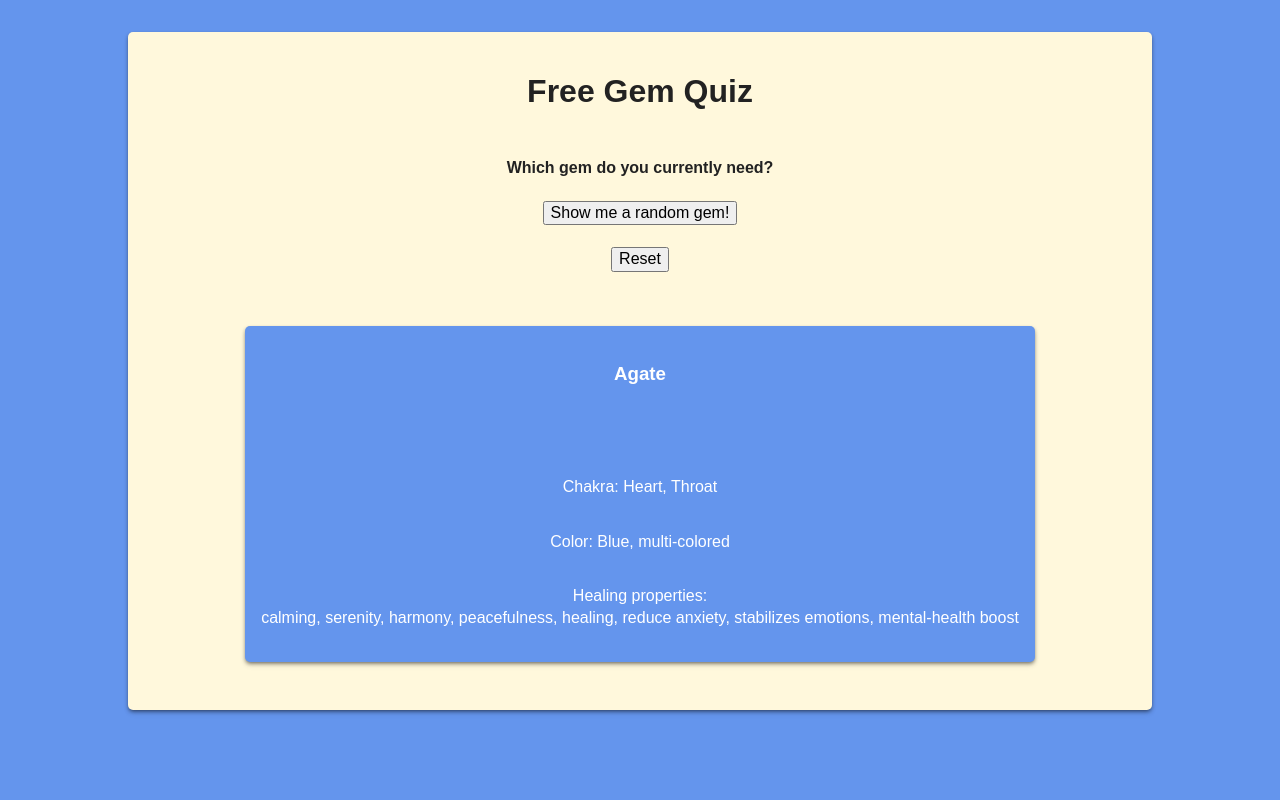
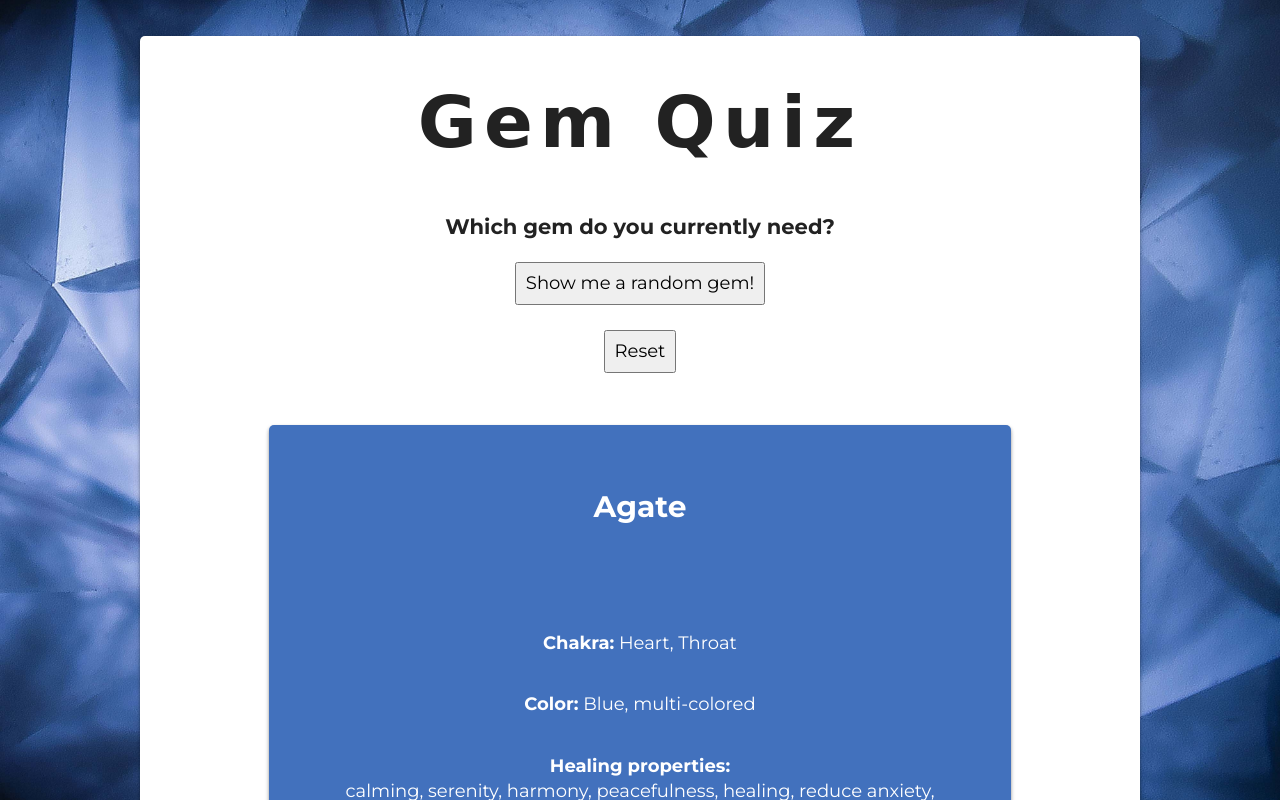
Before and after one commit to ddarlin1/gems-quiz, a plain HTML site: page index.html in a window 1280 px wide. Both pictures are taken after a click on the button "Show me a random gem!". Shown: the top 800 px of the page. Drawn offline with Linux system fonts and the light colour scheme; a web font is replaced by a local one.

Commit message:
Updated css

```diff
--- a/css/styles.css
+++ b/css/styles.css
@@ -16,9 +16,10 @@ body {
     justify-content: center;
     flex-direction: column;
     text-align: center;
-    font-family: Arial, sans-serif;
-    background: cornflowerblue;
-    color: cornsilk;
+    font-family: 'Montserrat', sans-serif;
+    background: #4271bd url("../img/bg1.jpeg") no-repeat center fixed;
+    background-size: cover;
+    color: #fff;
     font-size: 16px;
 }
 
@@ -26,8 +27,20 @@ body {
     display: none !important;
 }
 
+h1 {
+    width: 100%;
+    padding: 0.25em 0;
+    margin: 0;
+    font-family: 'Pushster', cursive;
+    font-size: 2.75em;
+    letter-spacing: 0.1em;
+    text-align: center;
+    border-top-left-radius: 20px;
+    border-top-right-radius: 20px;
+}
+
 .container {
-    background-color: cornsilk;
+    background-color:#fff;
     color: #222;
     display: flex;
     align-items: center;
@@ -35,7 +48,7 @@ body {
     flex-direction: column;
     flex-wrap: wrap;
     width: 80%;
-    max-width: 1200px;
+    max-width: 1000px;
     margin: 2em;
     padding: 1em 2em;
     border-radius: 5px;
@@ -43,18 +56,86 @@ body {
     rgba(0,0,0,0.6) 0px 2px 4px -1px;
 }
 
+.advanced {
+    line-height: 1em;
+    padding: .5em .5em;
+}
+
+.heal-select, .chakra-select, .color-select {
+    line-height: 1.7em;
+}
+
 .gems-display {
-    background-color: cornflowerblue;
+    background-color: #4271bd;
     color: white;
     display: flex;
     align-items: center;
     justify-content: center;
     flex-direction: column;
     flex-wrap: wrap;
-    max-width: 1200px;
-    margin: 2em 0;
-    padding: 1em 1em;
+    max-width: 1000px;
+    margin: 1.5em 0;
+    padding: 2em 2em;
     border-radius: 5px;
     box-shadow: rgba(0,0,0,0.1) 0px 4px 6px -1px,
     rgba(0,0,0,0.6) 0px 2px 4px -1px;
 }
+
+.name {
+    font-size: 1.65em;
+    font-weight: 700;
+}
+
+#pick-btn {
+    font-size: 1.75em;
+    margin: .25em 0;
+    background: linear-gradient(-45deg, white, #d9e3f2, #a1b8de);
+    background-size: 400% 400%;
+    animation: gradient 2.25s ease-in-out infinite;
+}
+
+.button {
+    padding: .5em .5em;
+}
+
+.button:hover {
+    background-color: #b4c6e4;
+    border-radius: 5px;
+    cursor: pointer;
+    transform: scale(1.15);
+}
+
+@keyframes gradient {
+    0% {
+      background-position: 0% 50%;
+    }
+
+    50% {
+      background-position: 100% 50%;
+    }
+
+    100% {
+      background-position: 0% 50%;
+    }
+  }
+
+@media (min-width: 700px) {
+    body {
+        font-size: 18px;
+    }
+
+    h1 {
+        font-size: 4em;
+    }
+
+    .gems-display {
+        width: 90%;
+    }
+
+}
+
+@media (min-width: 1200px) {
+    .gems-display {
+        width: 80%;
+    }
+}
--- a/index.html
+++ b/index.html
@@ -7,15 +7,18 @@
     <title>Free Gem Quiz</title>
     <link rel="stylesheet" href="css/normalize.css" />
     <link rel="stylesheet" href="css/styles.css" />
+    <link rel="preconnect" href="https://fonts.googleapis.com">
+    <link rel="preconnect" href="https://fonts.gstatic.com" crossorigin>
+    <link href="https://fonts.googleapis.com/css2?family=Montserrat:wght@400;700&family=Pushster&display=swap" rel="stylesheet">
     <script src="js/script.js" defer></script>
   </head>
 
   <body>
     <div class="container">
-      <h1>Free Gem Quiz</h1>
+      <h1>Gem Quiz</h1>
 
       <div class="intro">
-        <h4>Which gem do you currently need?</h4>
+        <h3>Which gem do you currently need?</h3>
         <button class="button" id="random-btn">Show me a random gem!</button>
       </div>
 
@@ -130,13 +133,13 @@
         </div>
 
         <div class="gems-display hide">
-          <h3 class="name"></h3>
+          <h2 class="name"></h2>
           <figure>
             <img class="img" />
           </figure>
-          <p>Chakra: <span class="chakra"></span></p>
-          <p>Color: <span class="color"></span></p>
-          <p>Healing properties: <br><span class="properties"></span></p>
+          <p><strong>Chakra:</strong> <span class="chakra"></span></p>
+          <p><strong>Color:</strong> <span class="color"></span></p>
+          <p><strong>Healing properties:</strong> <br><span class="properties"></span></p>
         </div>
 
     </div>
--- a/js/script.js
+++ b/js/script.js
@@ -87,6 +87,7 @@ const displayRandomGem = function (randomGem) {
     gemProperties.innerText = randomGem.properties;
     displayGems.classList.remove("hide");
     resetGems.classList.remove("hide");
+    pickBtn.classList.add("hide");
     advanced.classList.add("hide");
 };
 
```
Also changed, not shown: img/bg1.jpeg (added), img/bg2.jpeg (added).
